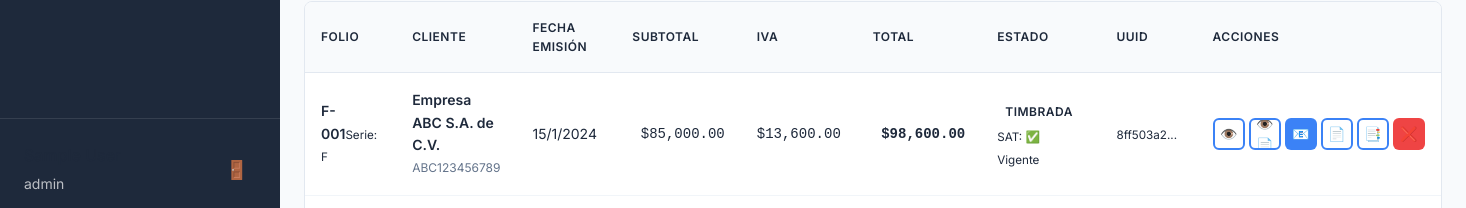
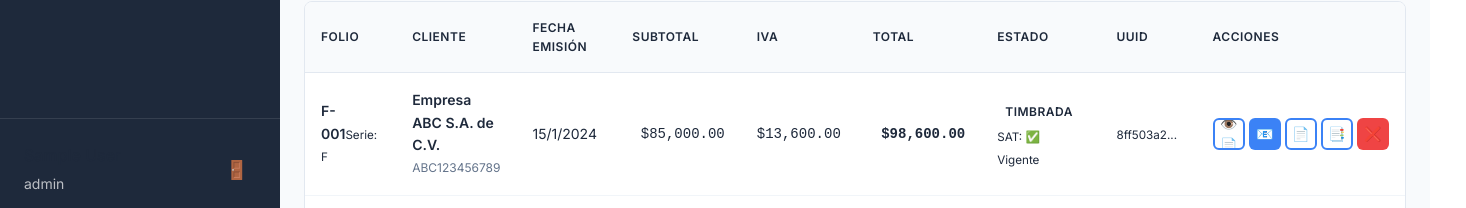
Before and after one commit to BlackRubick/Sistema-de-facturaci-n-para-nominas-, a React (Vite) app: page /facturacion in a window 1280 px wide. Shown: the part 581-789 px from the top of the page, 1466 px wide, since content can reach past the window. Built offline with nearby package versions, Linux system fonts and the light colour scheme; no server answers; sample sign-in values are in the browser's storage.

Commit message:
botones de vista de cfdi arreglados

```diff
--- a/src/pages/billing/BillingPage.jsx
+++ b/src/pages/billing/BillingPage.jsx
@@ -595,12 +595,7 @@ const BillingPage = () => {
 
 <td>
   <div className="action-buttons">
-    {/* Ver detalle */}
-    <Link to={`/facturacion/detalle/${invoice.uuid || invoice.id}`}>
-      <Button size="small" variant="outline" title="Ver detalle">
-        👁️
-      </Button>
-    </Link>
+
 
     {/* Ver PDF en nueva ventana - ACTUALIZADO: incluye 'enviada' */}
     {invoice.uuid && (invoice.status === 'timbrada' || invoice.status === 'enviada') && (
```
